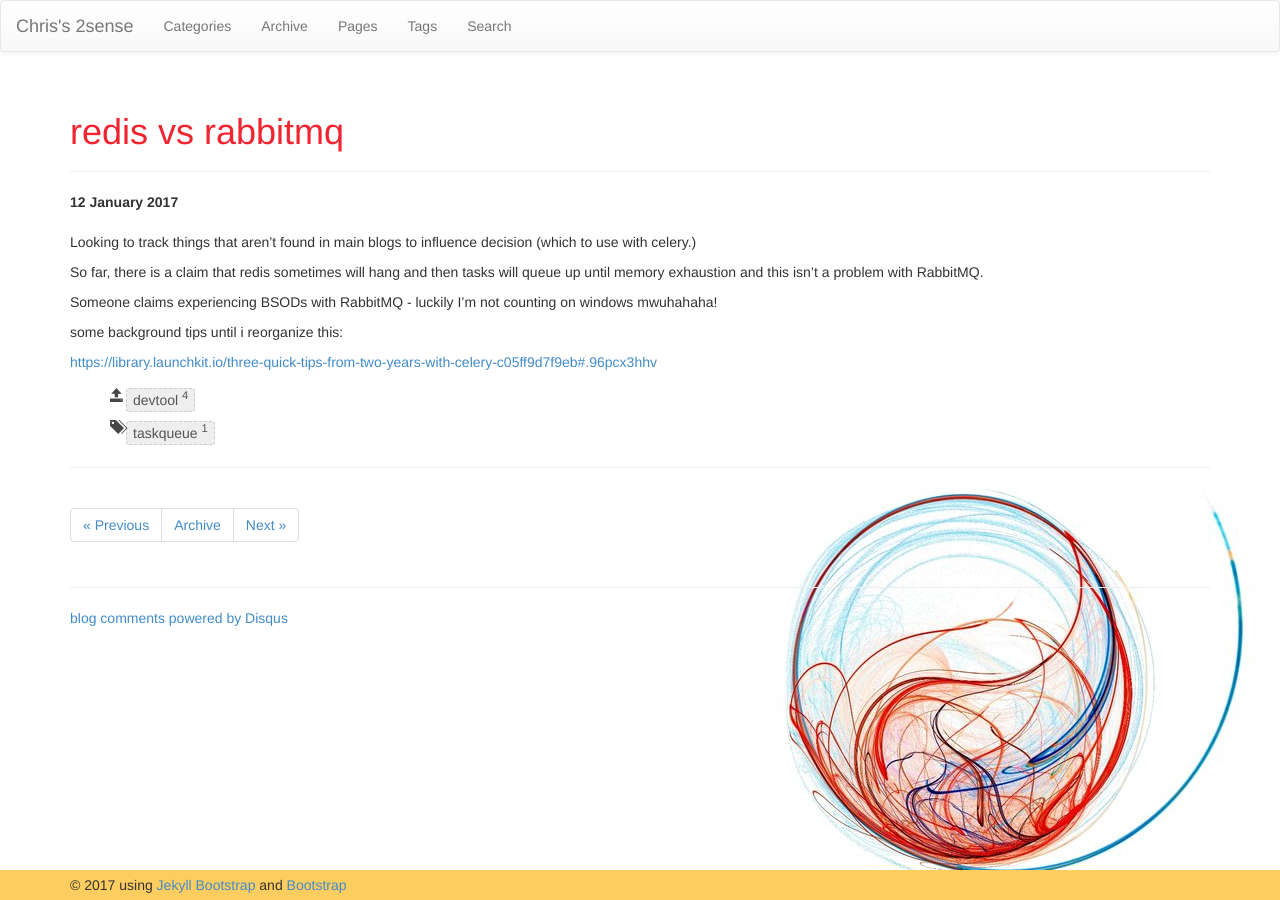
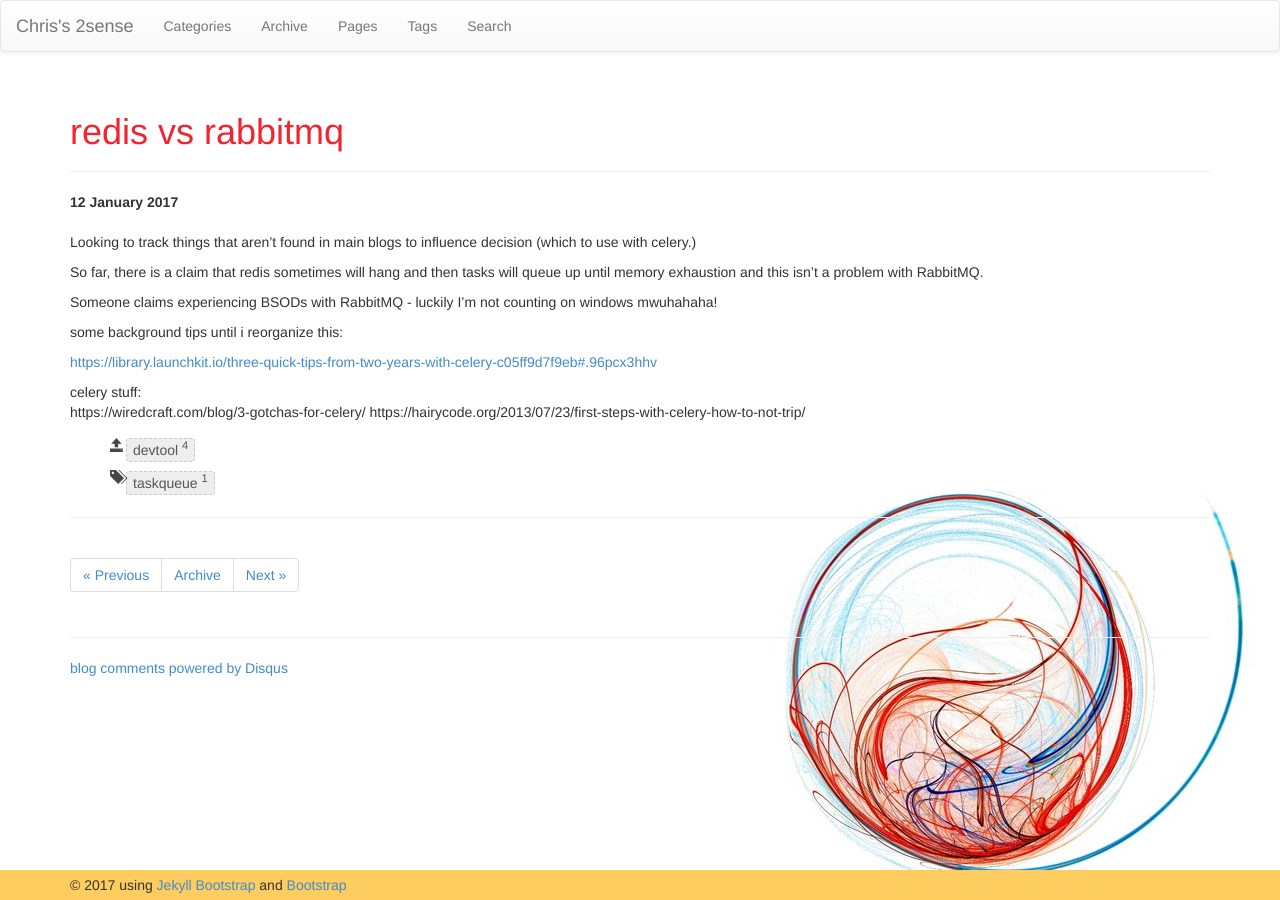
Before and after one commit to faizanvahevaria/chrisamow.github.io, a Jekyll site: the page built from _posts/2017-01-12-redis-vs-rabbitmq.md, in a window 1280 px wide. Built offline with Jekyll 4.4.1, drawn with Linux system fonts in a browser that asks for light colours; nearby versions of some CDN libraries; comment, search, counter and statistics services are not loaded.

Commit message:
blog content

```diff
--- a/_posts/2017-01-12-redis-vs-rabbitmq.md
+++ b/_posts/2017-01-12-redis-vs-rabbitmq.md
@@ -18,3 +18,8 @@ Someone claims experiencing BSODs with RabbitMQ - luckily I'm not counting on wi
 some background tips until i reorganize this:
 
 <https://library.launchkit.io/three-quick-tips-from-two-years-with-celery-c05ff9d7f9eb#.96pcx3hhv>
+
+
+celery stuff:
+https://wiredcraft.com/blog/3-gotchas-for-celery/
+https://hairycode.org/2013/07/23/first-steps-with-celery-how-to-not-trip/
```
Also changed, not shown: _posts/2017-02-01-latency.md (added, +11 -0 lines).
